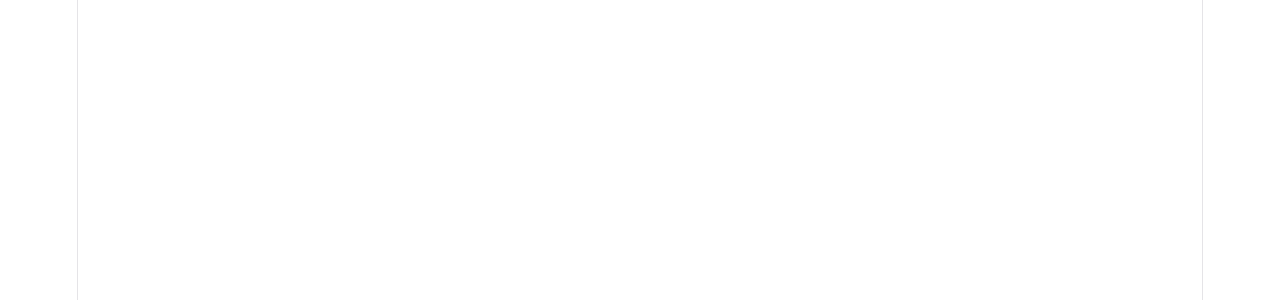
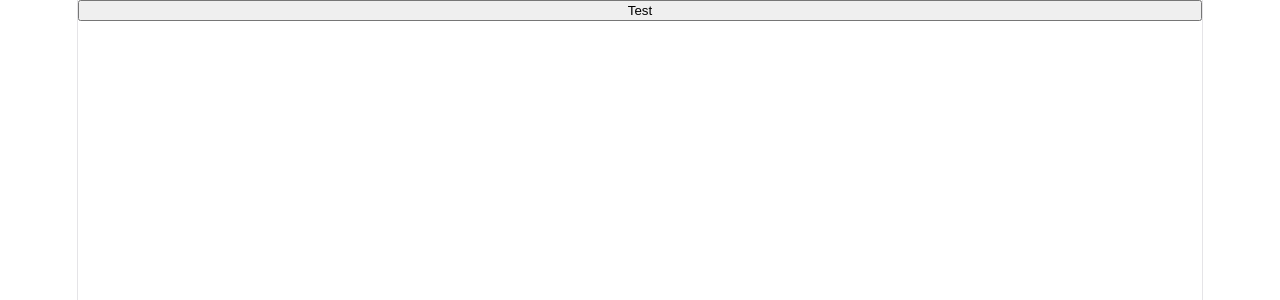
Before and after one commit to frandonnarumma96-art/Flicker, a React (Vite) app in the folder flicker/: page / in a window 1280 px wide. Shown: the top 300 px of the page. Built offline with nearby package versions, Linux system fonts and the light colour scheme.

Commit message:
creato il componente button

```diff
--- a/flicker/src/App.jsx
+++ b/flicker/src/App.jsx
@@ -1,12 +1,8 @@
-import './App.css'
+import Button from './components/InterfacciaUtente/button'
 
 function App() {
-
-
   return (
-    <>
-
-    </>
+    <Button text="Test" />
   )
 }
 
--- a/flicker/src/components/InterfacciaUtente/button.jsx
+++ b/flicker/src/components/InterfacciaUtente/button.jsx
@@ -0,0 +1,9 @@
+function Button({ text }) {
+  return (
+    <button>
+      {text}
+    </button>
+  )
+}
+
+export default Button
```
